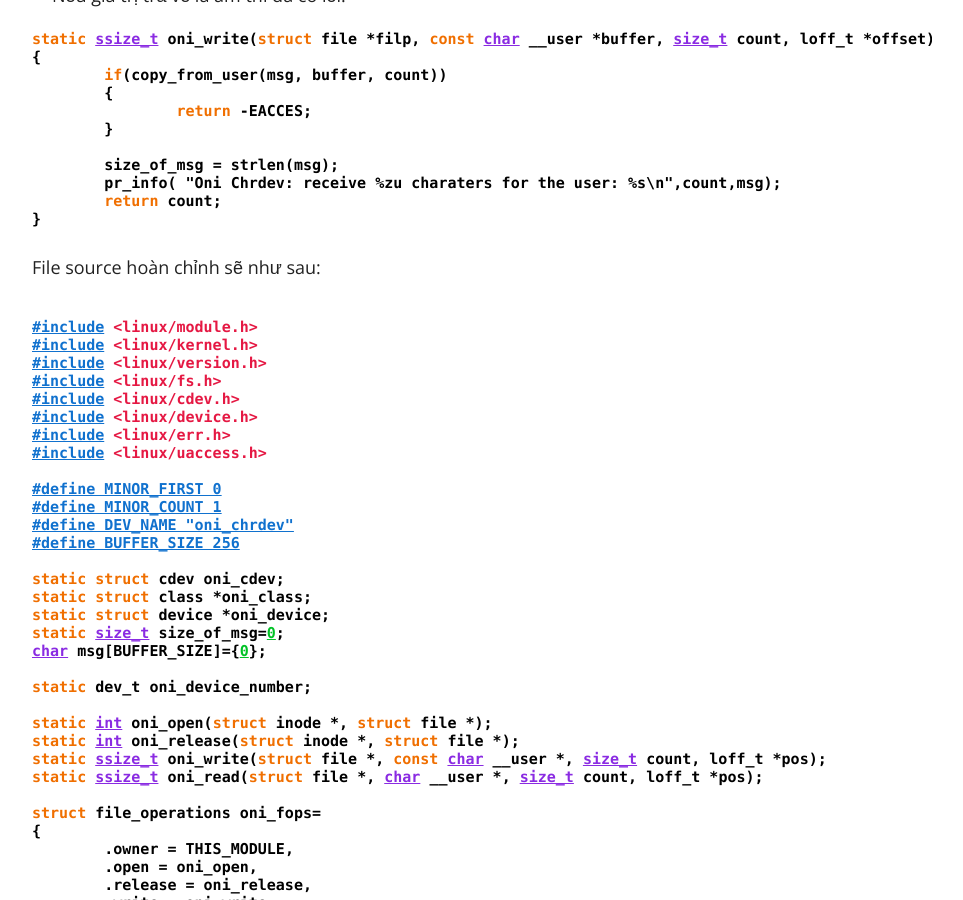
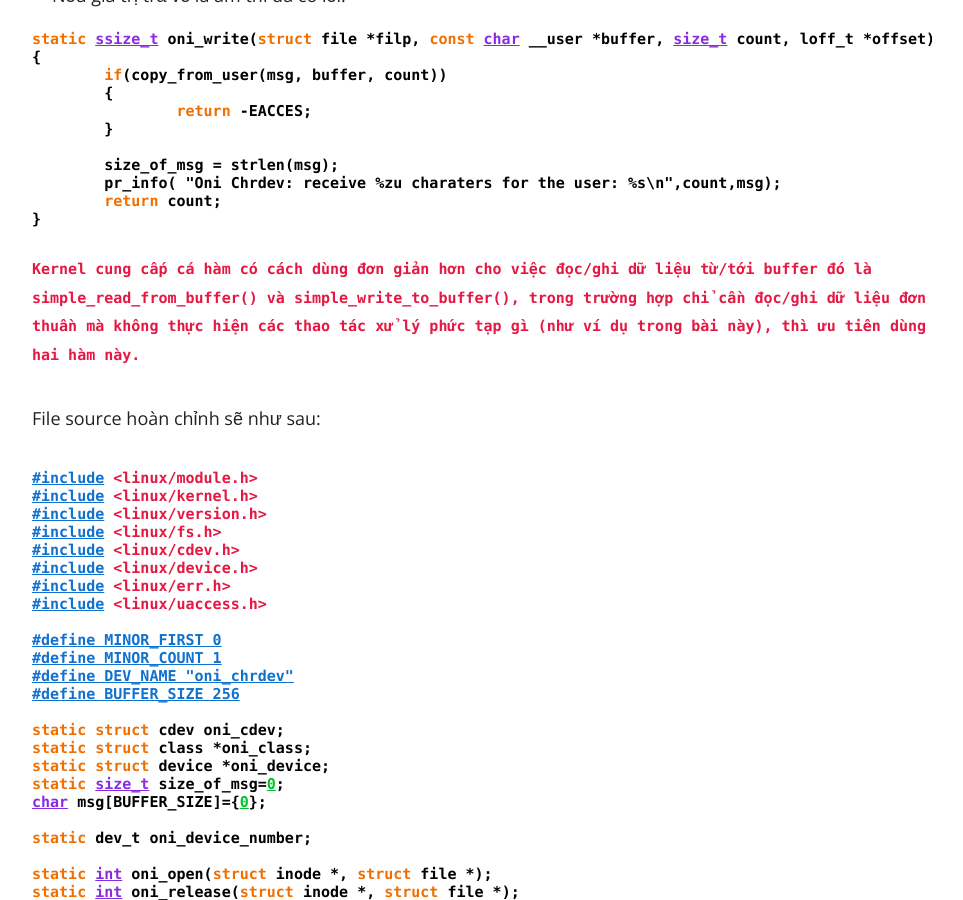
Before and after one commit to ita93/ita93.github.io, a Jekyll site: the page built from _posts/2017-12-18-character-device.md, in a window 1280 px wide and 900 px high, scrolled down 10837 px. Shown: the whole window, without its empty margins (158-1121 px from the left). Built offline with Jekyll 4.4.1, drawn with Linux system fonts in a browser that asks for light colours; nearby versions of some CDN libraries; comment, search, counter and statistics services are not loaded; some of the changed text lies outside the part shown.

Commit message:
functions for simple buffer usage
simple_read_from_buffer()
simple_write_to_buffer()

```diff
--- a/_posts/2017-12-18-character-device.md
+++ b/_posts/2017-12-18-character-device.md
@@ -379,6 +379,12 @@ static ssize_t oni_write(struct file *filp, const char __user *buffer, size_t co
 }
 {% endhighlight %}
 
+<p>
+<code>
+	Kernel cung cấp cá hàm có cách dùng đơn giản hơn cho việc đọc/ghi dữ liệu từ/tới buffer đó là simple_read_from_buffer() và simple_write_to_buffer(), trong trường hợp chỉ cần đọc/ghi dữ liệu đơn thuần mà không thực hiện các thao tác xử lý phức tạp gì (như ví dụ trong bài này), thì ưu tiên dùng hai hàm này.
+</code>
+</p>
+
 File source hoàn chỉnh sẽ như sau:
 
 {% highlight c %}
```
Also changed, not shown: other parts of _posts/2017-12-18-character-device.md (+1 -1 lines).
